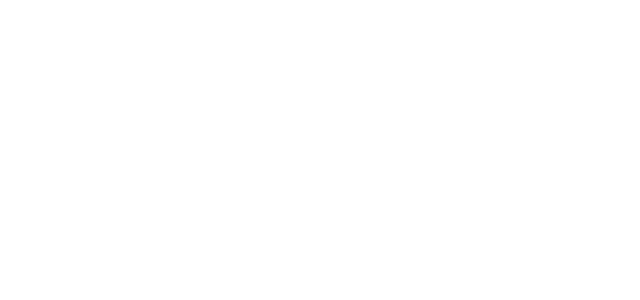
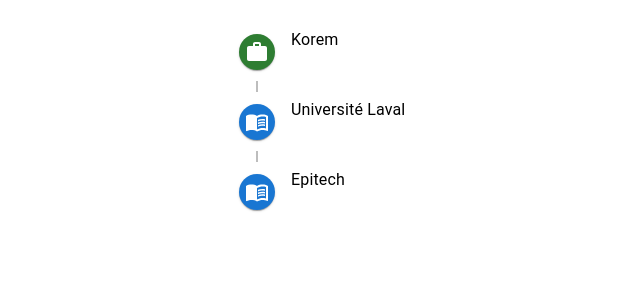
Before and after one commit to Kiy0p/portfolio, a React (Create React App) app: page / in a window 1280 px wide. Shown: the top 300 px of the page, without its empty margins (383-1023 px from the left). Built offline with nearby package versions, Linux system fonts and the light colour scheme.

Commit message:
add of skeleton base of application

```diff
--- a/package.json
+++ b/package.json
@@ -5,6 +5,8 @@
   "dependencies": {
     "@emotion/react": "^11.13.3",
     "@emotion/styled": "^11.13.0",
+    "@mui/icons-material": "^6.1.3",
+    "@mui/lab": "^6.0.0-beta.11",
     "@mui/material": "^6.1.3",
     "@testing-library/jest-dom": "^5.17.0",
     "@testing-library/react": "^13.4.0",
--- a/src/App.tsx
+++ b/src/App.tsx
@@ -1,10 +1,16 @@
 import "./App.css";
 
+import Body from "./components/Body.tsx";
+import Footer from "./components/Footer.tsx";
+import Header from "./components/Header.tsx";
 import React from "react";
 
 const App = () => {
   return (
     <>
+    <Header/>
+    <Body/>
+    <Footer/>
     </>
   );
 };
--- /dev/null
+++ b/src/components/Body.tsx
@@ -0,0 +1,12 @@
+import React from "react";
+import TimeLine from "../library/TimeLine.tsx";
+
+const Body = () => {
+  return (
+    <>
+      <TimeLine />
+    </>
+  );
+};
+
+export default Body;
--- /dev/null
+++ b/src/components/Footer.tsx
@@ -0,0 +1,10 @@
+import React from 'react'
+
+const Footer = () => {
+    return(
+        <>
+        </>
+    )
+}
+
+export default Footer;
--- /dev/null
+++ b/src/components/Header.tsx
@@ -0,0 +1,10 @@
+import React from 'react'
+
+const Header = () => {
+    return(
+        <>
+        </>
+    )
+}
+
+export default Header;
--- /dev/null
+++ b/src/library/TimeLine.tsx
@@ -0,0 +1,46 @@
+import MenuBookIcon from "@mui/icons-material/MenuBook";
+import React from "react";
+import Timeline from "@mui/lab/Timeline";
+import TimelineConnector from "@mui/lab/TimelineConnector";
+import TimelineContent from "@mui/lab/TimelineContent";
+import TimelineDot from "@mui/lab/TimelineDot";
+import TimelineItem from "@mui/lab/TimelineItem";
+import TimelineSeparator from "@mui/lab/TimelineSeparator";
+import WorkIcon from "@mui/icons-material/Work";
+
+const TimeLine = () => {
+  return (
+    <>
+      <Timeline>
+        <TimelineItem>
+          <TimelineSeparator>
+            <TimelineDot color="success">
+              <WorkIcon />
+            </TimelineDot>
+            <TimelineConnector />
+          </TimelineSeparator>
+          <TimelineContent>Korem</TimelineContent>
+        </TimelineItem>
+        <TimelineItem>
+          <TimelineSeparator>
+            <TimelineDot color="primary">
+              <MenuBookIcon />
+            </TimelineDot>
+            <TimelineConnector />
+          </TimelineSeparator>
+          <TimelineContent>Université Laval</TimelineContent>
+        </TimelineItem>
+        <TimelineItem>
+          <TimelineSeparator>
+            <TimelineDot color="primary">
+              <MenuBookIcon />
+            </TimelineDot>
+          </TimelineSeparator>
+          <TimelineContent>Epitech</TimelineContent>
+        </TimelineItem>
+      </Timeline>
+    </>
+  );
+};
+
+export default TimeLine;
```
Also changed, not shown: src/library/TimeLineItem.tsx (added, +10 -0 lines), 1 other file (tests, documents, lock files or other folders).
